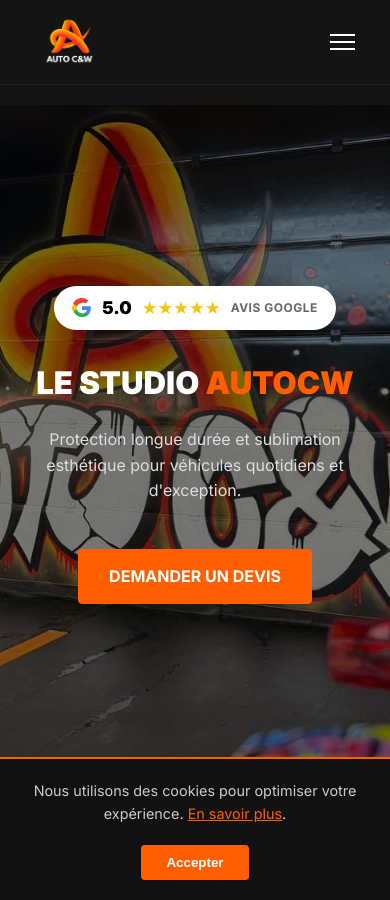
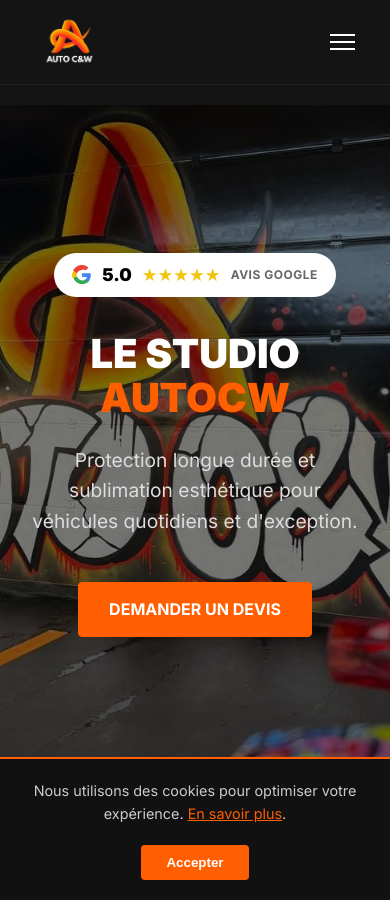
Before and after one commit to DuvalDVL/autocw, a Jekyll site: the page built from index.html, in a window 390 px wide and 900 px high. Built offline with Jekyll 4.4.1, drawn with Linux system fonts in a browser that asks for light colours.

Commit message:
Update style.css

```diff
--- a/assets/css/style.css
+++ b/assets/css/style.css
@@ -625,70 +625,24 @@
 }
 
 /* =========================================
-   13. MEDIA QUERIES (RESPONSIVE COMPLET)
+   13. MEDIA QUERIES (RESPONSIVE)
    ========================================= */
-
 @media (max-width: 992px) {
-  /* Bento Grid */
-  .bento-grid {
-    grid-template-columns: 1fr;
-    grid-auto-rows: auto;
-  }
-  .bento-main, .bento-tall, .bento-wide {
-    grid-column: span 1;
-    grid-row: span 1;
-  }
-
-  /* Layouts de section */
+  .bento-grid { grid-template-columns: 1fr; grid-auto-rows: auto; }
+  .bento-main, .bento-tall, .bento-wide { grid-column: span 1; grid-row: span 1; }
   .footer-grid-main { grid-template-columns: 1fr; gap: 40px; }
-  .b2b-card { flex-direction: column; text-align: center; padding: 40px 25px; }
-
-  /* Correction Layout Zig-Zag Prestations */
-  .quality-flex-layout {
-    flex-direction: column !important;
-    text-align: center;
-    gap: 40px;
-  }
-  .quality-image-side, .quality-text-side {
-    width: 100% !important;
-    flex: none !important;
-  }
-  .quality-text-side { order: 1; }
-  .quality-image-side { order: 2; }
-
-  /* Inversion pour le mode reverse sur tablette/mobile */
-  .quality-reverse { flex-direction: column !important; }
-
+  .b2b-card { flex-direction: column; text-align: center; }
+  .quality-flex-layout { flex-direction: column; text-align: center; gap: 40px; }
   .quality-cta-wrap { justify-content: center; }
   .header-actions { gap: 10px; }
 }
 
 @media (max-width: 768px) {
-  /* Visibilité */
   .desktop-only { display: none !important; }
   .mobile-only { display: flex !important; }
 
-  /* --- TYPOGRAPHIE HERO (Correction de l'overflow) --- */
-  .hero-content h1 {
-    /* Utilisation de clamp pour adapter la taille au plus petit écran possible */
-    font-size: clamp(1.6rem, 8vw, 2.2rem) !important;
-    word-wrap: break-word;
-    overflow-wrap: break-word;
-    hyphens: auto;
-    padding: 0 10px;
-    line-height: 1.2;
-  }
-  .hero-content p { font-size: 1rem; padding: 0 15px; }
+  .hero-content h1 { font-size: 2.5rem; }
 
-  /* --- TITRES DE SECTIONS --- */
-  .quality-text-side h2 {
-    font-size: 1.8rem !important;
-    line-height: 1.3;
-  }
-  .section-title h2 { font-size: 1.8rem; }
-  .cta-content-wrapper h2 { font-size: 1.8rem !important; }
-
-  /* --- MENU MOBILE --- */
   #menu-toggle {
     background: none;
     border: none;
@@ -697,7 +651,6 @@
     display: flex;
     flex-direction: column;
     gap: 5px;
-    z-index: 1001;
   }
 
   #menu-toggle span {
@@ -705,7 +658,6 @@
     width: 25px;
     height: 2px;
     background: #fff;
-    transition: 0.3s;
   }
 
   #mobile-menu {
@@ -730,7 +682,18 @@
   }
 
   #mobile-menu nav { width: 100%; }
-  #mobile-menu ul { text-align: center; list-style: none; padding: 0; margin: 0; }
+
+  #mobile-menu ul {
+    text-align: center;
+    list-style: none;
+    padding: 0;
+    margin: 0;
+  }
+
+  #mobile-menu li {
+    margin: 0;
+    padding: 0;
+  }
 
   #mobile-menu li a {
     display: block;
@@ -739,6 +702,7 @@
     font-weight: 600;
     color: var(--text-light);
     text-transform: uppercase;
+    transition: background 0.3s, color 0.3s;
   }
 
   #mobile-menu li a:hover {
@@ -749,7 +713,7 @@
   #mobile-menu .menu-divider {
     height: 1px;
     background: #333;
-    margin: 10px 40px;
+    margin: 10px 20px;
   }
 
   .mobile-socials-wrap {
@@ -764,18 +728,17 @@
     width: 32px;
     height: 32px;
     fill: #fff;
+    transition: 0.3s;
   }
 
-  /* --- FOOTER & DIVERS --- */
+  .mobile-socials-wrap a:hover svg {
+    fill: var(--accent-orange);
+  }
+
   .footer-bottom-flex { flex-direction: column; text-align: center; gap: 20px; }
   #cookie-banner { flex-direction: column; text-align: center; }
+}
 
-  /* --- REVIEWS CAROUSEL MOBILE --- */
-  .review-slide { padding: 0 30px; }
-  .review-text { font-size: 1.1rem; }
-  .nav-arrow { width: 40px; height: 40px; }
-  .nav-arrow svg { width: 30px; height: 30px; }
-}
 /* =========================================
    REVIEWS / CAROUSEL
    ========================================= */
```
